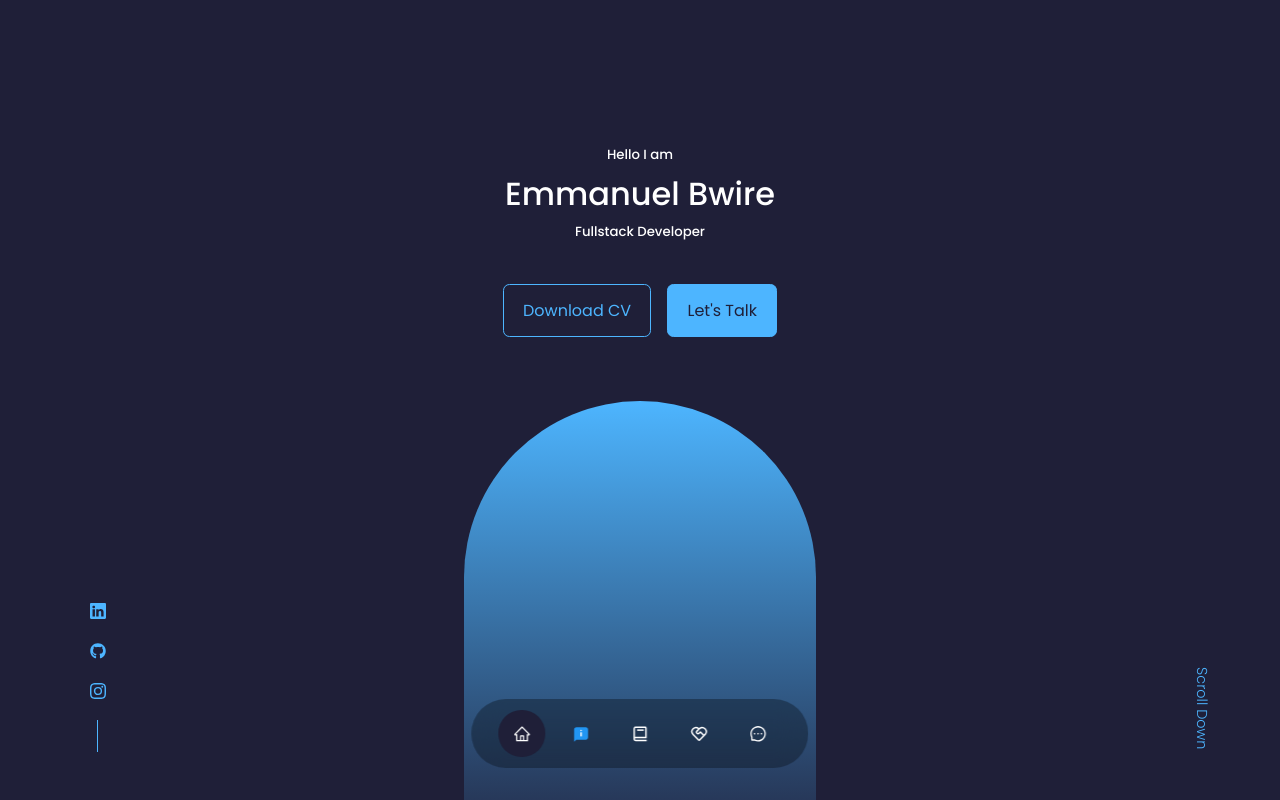
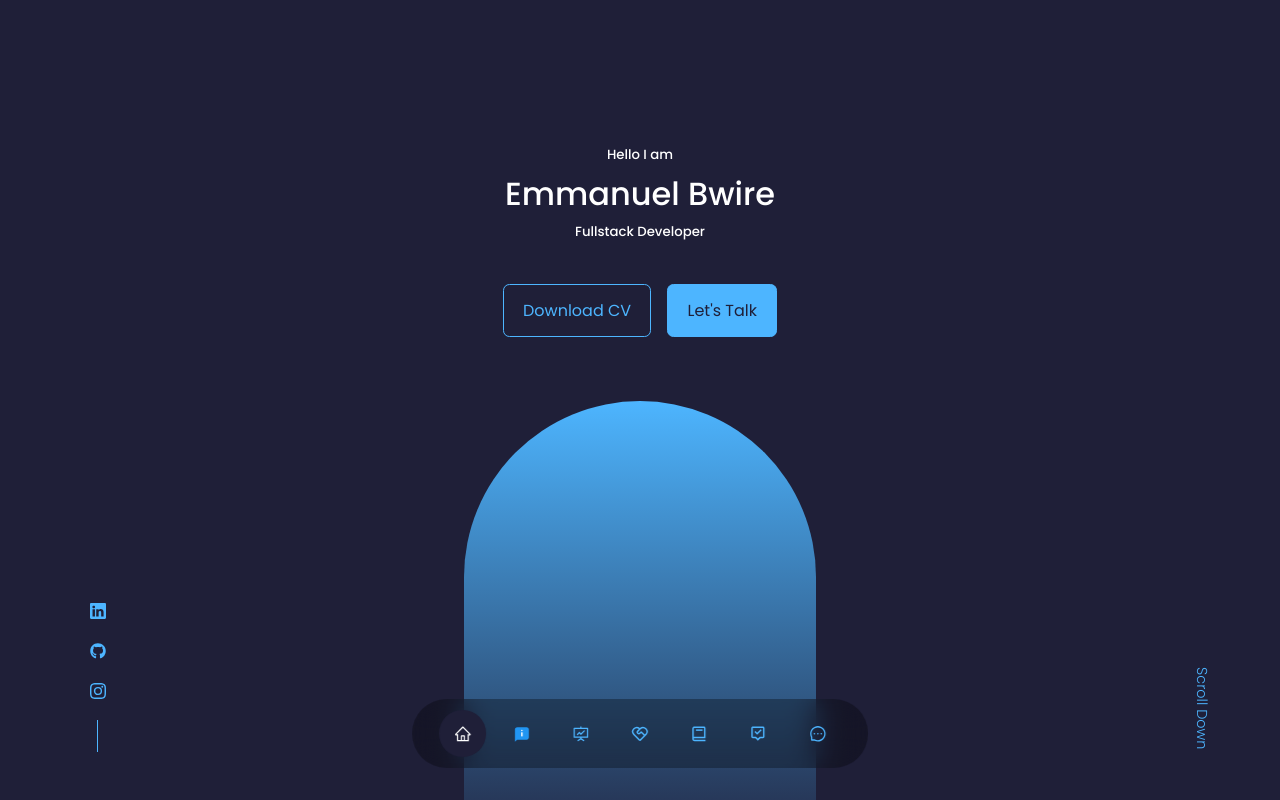
Before and after one commit to bwire40/react-portfolio, a React (Create React App) app: page / in a window 1280 px wide. Shown: the top 800 px of the page. Built offline with nearby package versions, Linux system fonts and the light colour scheme.

Commit message:
new commits

```diff
--- a/src/App.jsx
+++ b/src/App.jsx
@@ -8,6 +8,7 @@ import Footer from "./components/footer/Footer";
 import Experience from "./components/experience/Experience";
 import Contacts from "./components/contacts/Contacts";
 import Services from "./components/services/Services";
+import Testimonials from "./components/testimonials/Testimonials";
 
 const App = () => {
   return (
@@ -19,6 +20,7 @@ const App = () => {
       <Services />
       <Portfolio />
       <Experience />
+      <Testimonials />
       <Contacts />
       <Footer />
     </>
--- a/src/components/nav/Nav.jsx
+++ b/src/components/nav/Nav.jsx
@@ -1,26 +1,72 @@
 /* eslint-disable jsx-a11y/anchor-is-valid */
-import React from 'react'
-import './nav.css'
-import {AiOutlineHome} from 'react-icons/ai'
-import {FcAbout} from 'react-icons/fc'
-import {BiBook} from 'react-icons/bi'
-import {RiServiceLine} from 'react-icons/ri'
-import {AiOutlineMessage} from 'react-icons/ai'
+import React from "react";
+import "./nav.css";
+import { AiOutlineHome } from "react-icons/ai";
+import { FcAbout } from "react-icons/fc";
+import { BiBook } from "react-icons/bi";
+import { RiServiceLine } from "react-icons/ri";
+import { AiOutlineMessage } from "react-icons/ai";
+import { BiMessageAltCheck } from "react-icons/bi";
+import { AiOutlineFundProjectionScreen } from "react-icons/ai";
 
-import { useState } from 'react'
-
+import { useState } from "react";
 
 const Nav = () => {
-  const [activeNav,setActiveNav]=useState('#')
+  const [activeNav, setActiveNav] = useState("#");
   return (
     <nav>
-      <a href="#" onClick={()=>setActiveNav('#')} className={activeNav==='#'? 'active':''}><AiOutlineHome /></a>
-      <a href="#about" onClick={()=>setActiveNav('#about')} className={activeNav==='#about'? 'active':''}><FcAbout /></a>
-      <a href="#experience" onClick={()=>setActiveNav('#experience')} className={activeNav==='#experience'? 'active':''}><BiBook /></a>
-      <a href="#services" onClick={()=>setActiveNav('#services')} className={activeNav==='#services'? 'active':''}><RiServiceLine /></a>
-      <a href="#contacts" onClick={()=>setActiveNav('#contacts')} className={activeNav==='#contacts'? 'active':''}><AiOutlineMessage /></a>
+      <a
+        href="#"
+        onClick={() => setActiveNav("#")}
+        className={activeNav === "#" ? "active" : ""}
+      >
+        <AiOutlineHome />
+      </a>
+      <a
+        href="#about"
+        onClick={() => setActiveNav("#about")}
+        className={activeNav === "#about" ? "active" : ""}
+      >
+        <FcAbout />
+      </a>
+      <a
+        href="#portfolio"
+        onClick={() => setActiveNav("#portfolio")}
+        className={activeNav === "#portfolio" ? "active" : ""}
+      >
+        <AiOutlineFundProjectionScreen />
+      </a>
+      <a
+        href="#services"
+        onClick={() => setActiveNav("#services")}
+        className={activeNav === "#services" ? "active" : ""}
+      >
+        <RiServiceLine />
+      </a>
+
+      <a
+        href="#experience"
+        onClick={() => setActiveNav("#experience")}
+        className={activeNav === "#experience" ? "active" : ""}
+      >
+        <BiBook />
+      </a>
+      <a
+        href="#testimonials"
+        onClick={() => setActiveNav("#testimonials")}
+        className={activeNav === "#testimonials" ? "active" : ""}
+      >
+        <BiMessageAltCheck />
+      </a>
+      <a
+        href="#contacts"
+        onClick={() => setActiveNav("#contacts")}
+        className={activeNav === "#contacts" ? "active" : ""}
+      >
+        <AiOutlineMessage />
+      </a>
     </nav>
-  )
-}
+  );
+};
 
-export default Nav
+export default Nav;
--- a/src/components/nav/nav.css
+++ b/src/components/nav/nav.css
@@ -18,7 +18,7 @@ nav a{
     padding: 0.9rem;
     border-radius: 50%;
     display: flex;
-    color: var(--color-light);
+    color: var(--color-primary);
     font-size: 1.1rem;
 }
 nav a:hover{
--- a/src/components/testimonials/Article.jsx
+++ b/src/components/testimonials/Article.jsx
@@ -6,6 +6,10 @@ const Article = (props) => {
       <div className="client--avatar">
         <img src={props.image} alt="avatar" />
       </div>
+      <div className="client--content">
+        <h5 className="client--name">{props.name}</h5>
+        <small className="client--review">{props.testimony}</small>
+      </div>
     </article>
   );
 };
--- a/src/components/testimonials/Testimonials.jsx
+++ b/src/components/testimonials/Testimonials.jsx
@@ -1,12 +1,21 @@
 import React from "react";
 import "./testimonials.css";
+import Article from "./Article";
+import data from "../../data.js";
+
 const Testimonials = () => {
   return (
     <section id="testimonials">
       <h5>Review from clients</h5>
       <h2>Testimonials</h2>
 
-      <div className="container testimonial--container"></div>
+      <div className="container testimonial--container">
+        {data.testimonials.map(({ id, name, image, testimony }) => {
+          return (
+            <Article key={id} name={name} image={image} testimony={testimony} />
+          );
+        })}
+      </div>
     </section>
   );
 };
--- a/src/components/testimonials/testimonials.css
+++ b/src/components/testimonials/testimonials.css
@@ -0,0 +1,46 @@
+.container.testimonial--container{
+    width: 50%;
+
+}
+.client--avatar{
+    width: 4rem;
+    aspect-ratio: 1/1;
+    overflow: hidden;
+    border-radius: 50%;
+    margin: 0 auto 1rem;
+    border: 0.4rem solid var(--color-primary-variant);
+}
+.client--avatar img{
+    width: 100%;
+}
+.testimonial{
+    background-color: var(--color-bg-variant);
+    text-align: center;
+    padding: 2rem;
+    border-radius: 2rem;
+    user-select: none;
+}
+.client--review{
+    color: var(--color-light);
+    font-weight: 300;
+    display: block;
+    width: 80%;
+    margin: 0.8rem auto 0;
+}
+
+/* medium devices */
+@media screen and (max-width:1024px) {
+    .container.testimonial--container {
+        width: 60%;
+    }
+}
+
+/* small devices */
+@media screen and (max-width:600px) {
+    .container.testimonial--container {
+        width: var(--container-width-sm);
+    }
+    .client--review{
+        width: var(--container-width-sm);
+    }
+}
```
